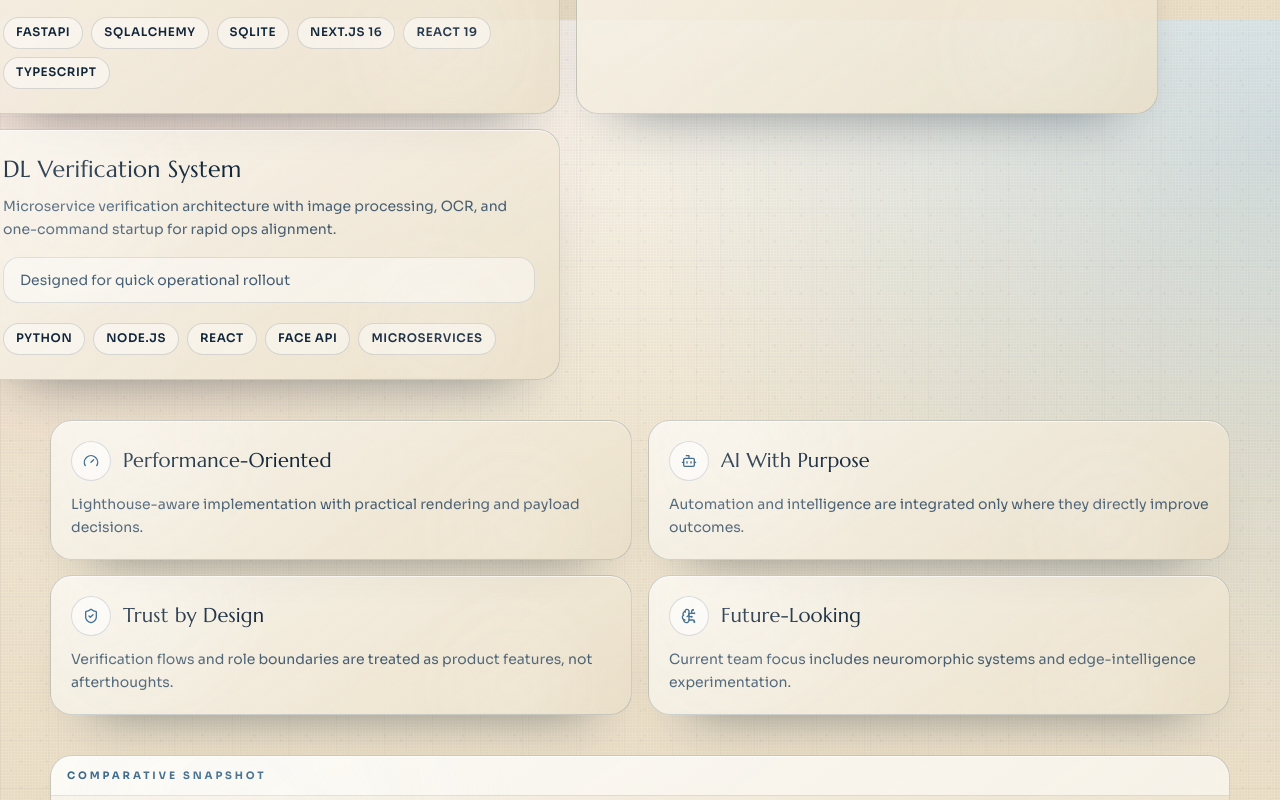
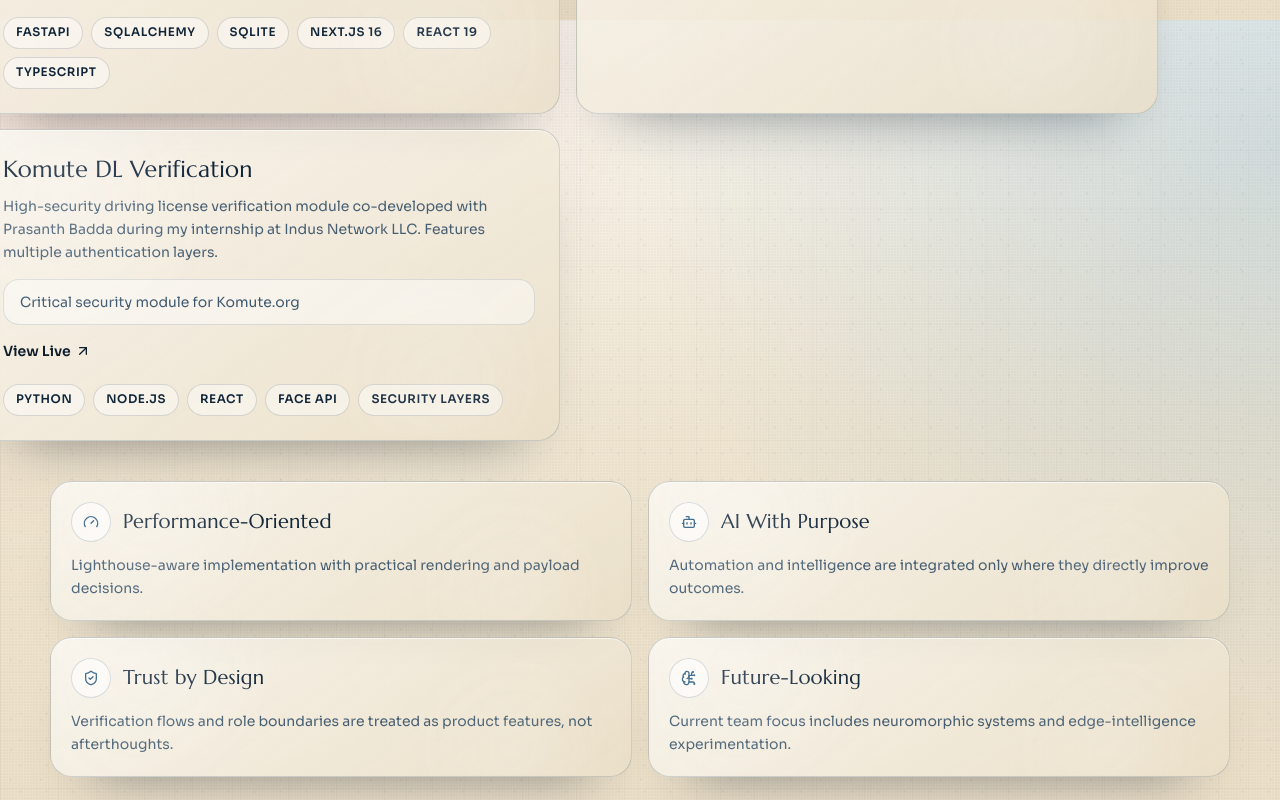
Before and after one commit to jassu-Workspace/Jaswanth-Portfolio, a Next.js app: page / in a window 1280 px wide. Shown: the part 4780-5580 px from the top of the page. Built offline with nearby package versions, Linux system fonts and the light colour scheme.

Commit message:
Added some project's

```diff
--- a/src/components/GlobalScrollAmbient.tsx
+++ b/src/components/GlobalScrollAmbient.tsx
@@ -1,101 +1,12 @@
 "use client";
 
-import { useEffect, useRef } from "react";
-import { gsap } from "gsap";
-import { ScrollTrigger } from "gsap/ScrollTrigger";
-
-gsap.registerPlugin(ScrollTrigger);
-
 export default function GlobalScrollAmbient() {
-  const ref = useRef<HTMLDivElement>(null);
-
-  useEffect(() => {
-    if (!ref.current) return;
-
-    const prefersReducedMotion = window.matchMedia("(prefers-reduced-motion: reduce)").matches;
-    if (prefersReducedMotion) return;
-
-    const ctx = gsap.context(() => {
-      gsap.to(".global-wave-a", {
-        yPercent: 24,
-        xPercent: -10,
-        ease: "none",
-        scrollTrigger: {
-          trigger: document.documentElement,
-          start: "top top",
-          end: "bottom bottom",
-          scrub: true,
-        },
-      });
-
-      gsap.to(".global-wave-b", {
-        yPercent: -18,
-        xPercent: 9,
-        ease: "none",
-        scrollTrigger: {
-          trigger: document.documentElement,
-          start: "top top",
-          end: "bottom bottom",
-          scrub: true,
-        },
-      });
-
-      gsap.to(".global-wave-c", {
-        yPercent: 12,
-        xPercent: 6,
-        ease: "none",
-        scrollTrigger: {
-          trigger: document.documentElement,
-          start: "top top",
-          end: "bottom bottom",
-          scrub: true,
-        },
-      });
-
-      gsap.to(".global-drift-points", {
-        xPercent: -12,
-        yPercent: 8,
-        ease: "none",
-        scrollTrigger: {
-          trigger: document.documentElement,
-          start: "top top",
-          end: "bottom bottom",
-          scrub: true,
-        },
-      });
-
-      gsap.to(".global-ring-a", {
-        rotation: 140,
-        ease: "none",
-        scrollTrigger: {
-          trigger: document.documentElement,
-          start: "top top",
-          end: "bottom bottom",
-          scrub: true,
-        },
-      });
-
-      gsap.to(".global-ring-b", {
-        rotation: -180,
-        ease: "none",
-        scrollTrigger: {
-          trigger: document.documentElement,
-          start: "top top",
-          end: "bottom bottom",
-          scrub: true,
-        },
-      });
-    }, ref);
-
-    return () => ctx.revert();
-  }, []);
-
   return (
-    <div ref={ref} className="global-scroll-ambient" aria-hidden="true">
-      <div className="global-wave global-wave-a" />
-      <div className="global-wave global-wave-b" />
-      <div className="global-wave global-wave-c" />
-      <div className="global-drift-points" />
+    <div className="global-scroll-ambient" aria-hidden="true" style={{ willChange: "transform" }}>
+      <div className="global-wave global-wave-a" style={{ willChange: "transform, filter" }} />
+      <div className="global-wave global-wave-b" style={{ willChange: "transform, filter" }} />
+      <div className="global-wave global-wave-c" style={{ willChange: "transform, filter" }} />
+      <div className="global-drift-points" style={{ willChange: "transform" }} />
       <div className="global-ring global-ring-a" />
       <div className="global-ring global-ring-b" />
     </div>
--- a/src/components/JourneySection.tsx
+++ b/src/components/JourneySection.tsx
@@ -47,10 +47,13 @@ const milestones = [
   },
   {
     phase: "Phase 06",
-    title: "Full Stack Engineer @ Indus Network",
-    description:
-      "An 8-month voyage of professional growth at a Canadian-based firm. From initial capability trials to full-stack ownership, this chapter redefined my limits and accelerated my technical craft under visionary leadership.",
-    tag: "Completed",
+    title: "Full Stack Engineer Intern @ Indus Network LLC",
+    description: (
+      <>
+        Currently interning at <a href="https://www.linkedin.com/company/indus-network-llc/home/" target="_blank" rel="noreferrer" className="text-[#3f769d] hover:underline font-medium">Indus Network LLC</a>. A voyage of professional growth where I co-developed a critical, multi-layered driving license verification system for <a href="https://komute.org/" target="_blank" rel="noreferrer" className="text-[#3f769d] hover:underline font-medium">Komute.org</a> alongside Prasanth Badda.
+      </>
+    ),
+    tag: "Active Internship",
     icon: Rocket,
   },
   {
--- a/src/components/ProjectsSection.tsx
+++ b/src/components/ProjectsSection.tsx
@@ -89,11 +89,12 @@ const lanes: Lane[] = [
         metrics: "Offline-first reliability with queue-based scaling",
       },
       {
-        title: "DL Verification System",
+        title: "Komute DL Verification",
         description:
-          "Microservice verification architecture with image processing, OCR, and one-command startup for rapid ops alignment.",
-        stack: ["Python", "Node.js", "React", "Face API", "Microservices"],
-        metrics: "Designed for quick operational rollout",
+          "High-security driving license verification module co-developed with Prasanth Badda during my internship at Indus Network LLC. Features multiple authentication layers.",
+        stack: ["Python", "Node.js", "React", "Face API", "Security Layers"],
+        metrics: "Critical security module for Komute.org",
+        link: "https://komute.org/",
       },
     ],
   },
@@ -362,6 +363,7 @@ export default function ProjectsSection() {
                     ["TripScraper.ai", "Travel", "Plan generation", "Budget-aware itinerary design"],
                     ["AuthentiTrace", "Media trust", "Multi-signal scoring + ledger", "Tamper-evident verification receipts"],
                     ["ID Extraction", "Verification", "Offline vision pipeline", "Air-gapped reliability"],
+                    ["Komute DL", "Verification", "Multi-layer Security", "High-security license verification"],
                   ].map((row) => (
                     <tr key={row[0]} className="border-b border-[#21405b]/8 text-sm text-[#21405b]/86">
                       <td className="px-4 py-3 font-semibold text-[#12263a]">{row[0]}</td>
```
